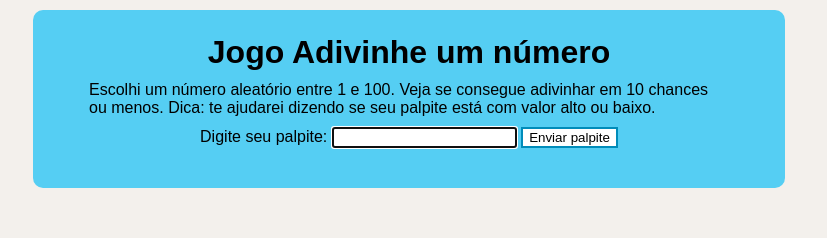
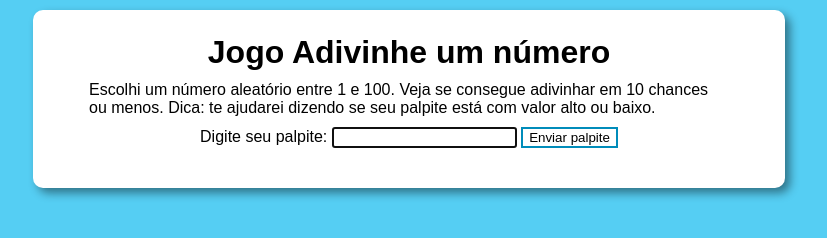
Before and after one commit to santosdeivissonsilva/Game-adivinhe-um-numero, a plain HTML site: page index.html in a window 1280 px wide. Shown: the whole page, without its empty margins (231-1058 px from the left). Drawn offline with Linux system fonts and the light colour scheme.

Commit message:
new style

```diff
--- a/style.css
+++ b/style.css
@@ -4,7 +4,7 @@
 
 html {
     font-family: sans-serif;
-    background-color: #F3F0EC;
+    background-color: #55cef3;
 }
 
 body {
@@ -15,7 +15,7 @@ body {
 }
 
 .container {
-    background-color: #55cef3;
+    background-color: white;
     display: flex;
     flex-direction: column;
     justify-content: space-around;
@@ -24,6 +24,7 @@ body {
     column-gap: 30px;
     padding: 24px 56px;
     border-radius: 10px;
+    box-shadow: 5px 5px 10px rgba(0, 0, 0, 0.438)
 }
 
 .formulario input[type="number"] {
```
